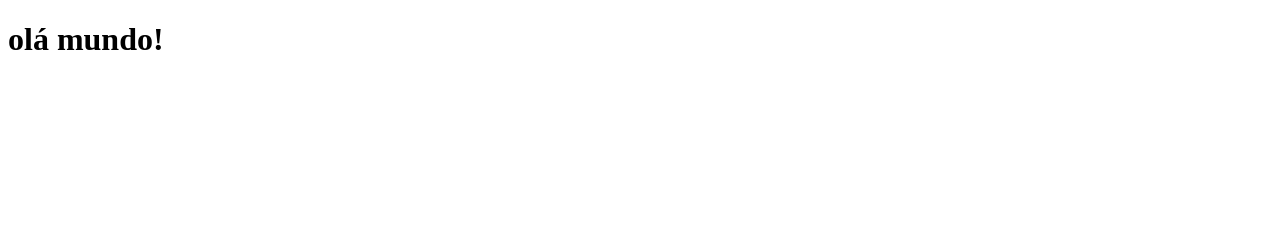
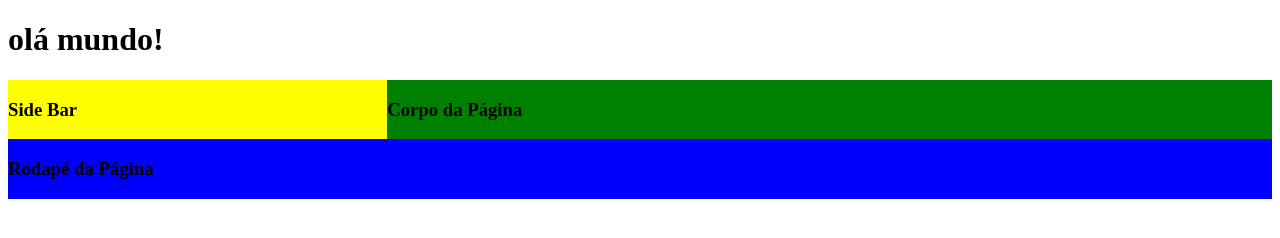
Before and after one commit to DaphkaElony/IntroducaoWeb, a plain HTML site: page index.html in a window 1280 px wide. Drawn offline with Linux system fonts and the light colour scheme.

Commit message:
intoducao css

```diff
--- a/index.html
+++ b/index.html
@@ -13,6 +13,17 @@
 
 		</head>
 		<body><!--corpo da página -->
-			<h1>olá mundo!</h1>
+			<header>
+				<h1>olá mundo!</h1>
+			</header>
+			<div style="width: 30%; background-color: yellow; float: left">
+				<h3>Side Bar</h3>
+			</div>
+			<div style="width: 70%; background-color: green; float: left">
+				<h3>Corpo da Página</h3>
+			</div>
+			<footer style="width: 100%; background-color: blue; float: left; color: write;">
+				<h3>Rodapé da Página</h3>
+			</footer>
 		</body>
 </html>
```
Also changed, not shown: 1 other file.
